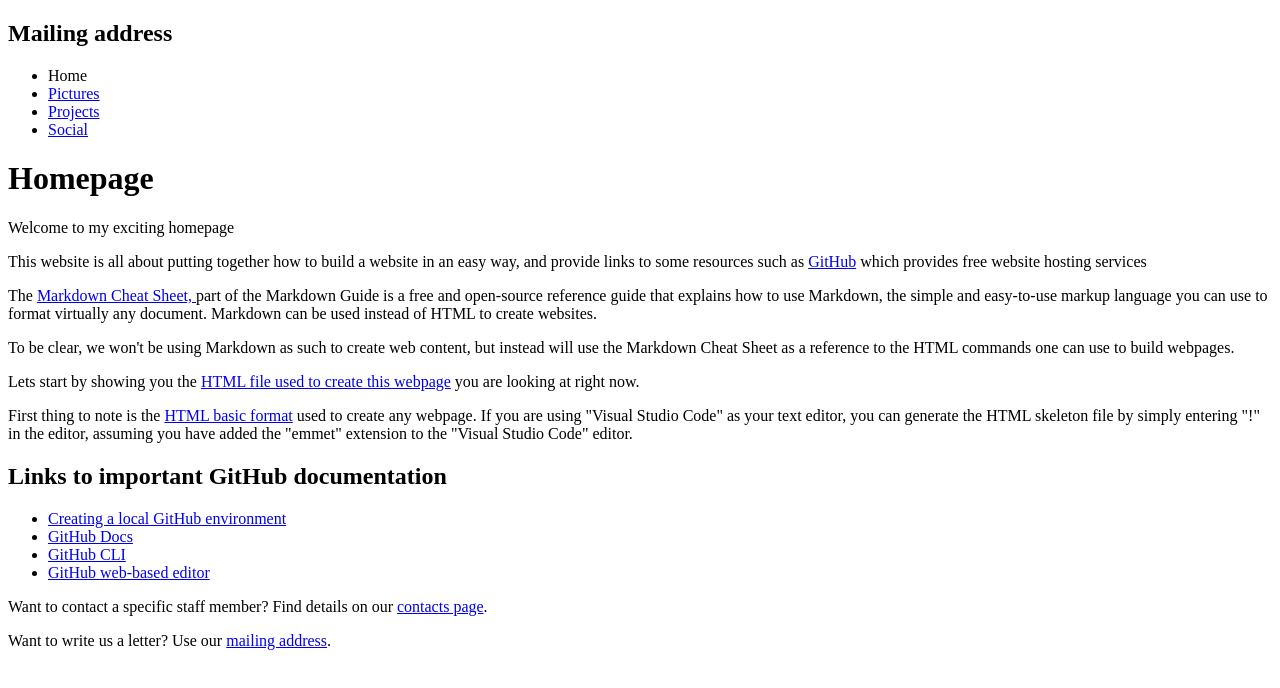
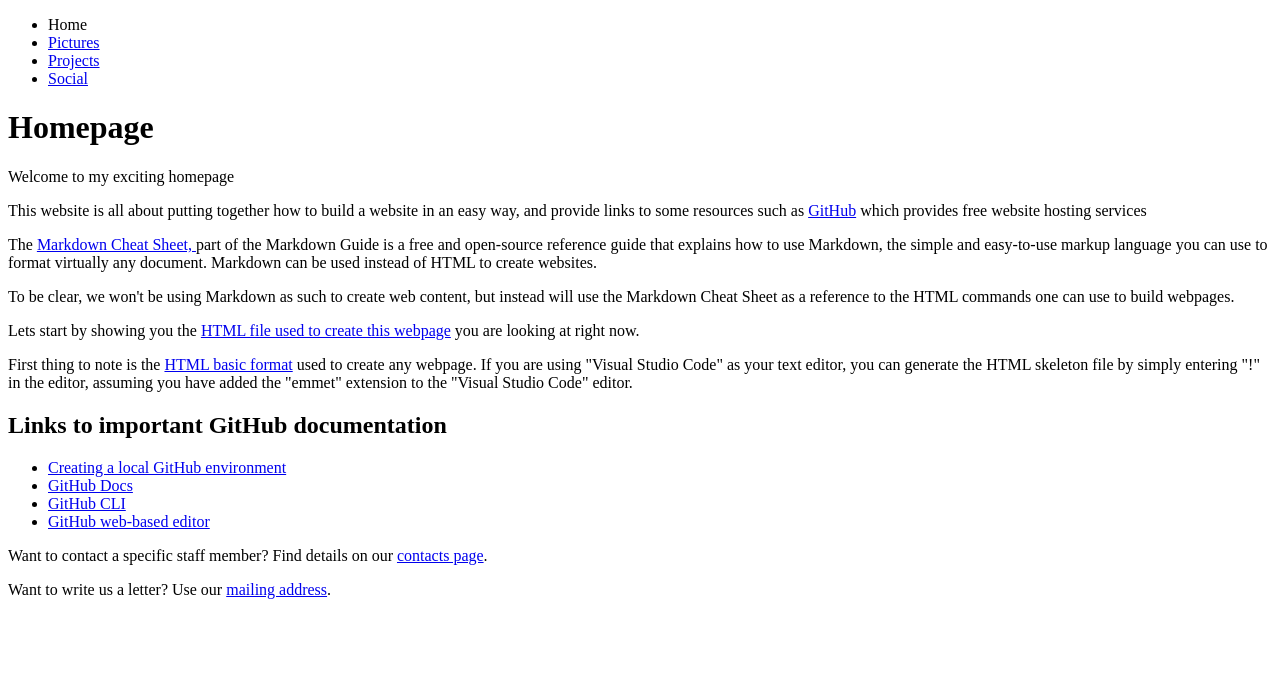
Before and after one commit to mercadofred/mercadofred.github.io, a plain HTML site: page index.html in a window 1280 px wide. Drawn offline with Linux system fonts and the light colour scheme.

Commit message:
Update index.html

```diff
--- a/index.html
+++ b/index.html
@@ -7,8 +7,6 @@
   </head>
 
   <body>
-
-    <h2 id="Mailing_address">Mailing address</h2>
 
     <!-- put navigation menu just below here -->
 
```
